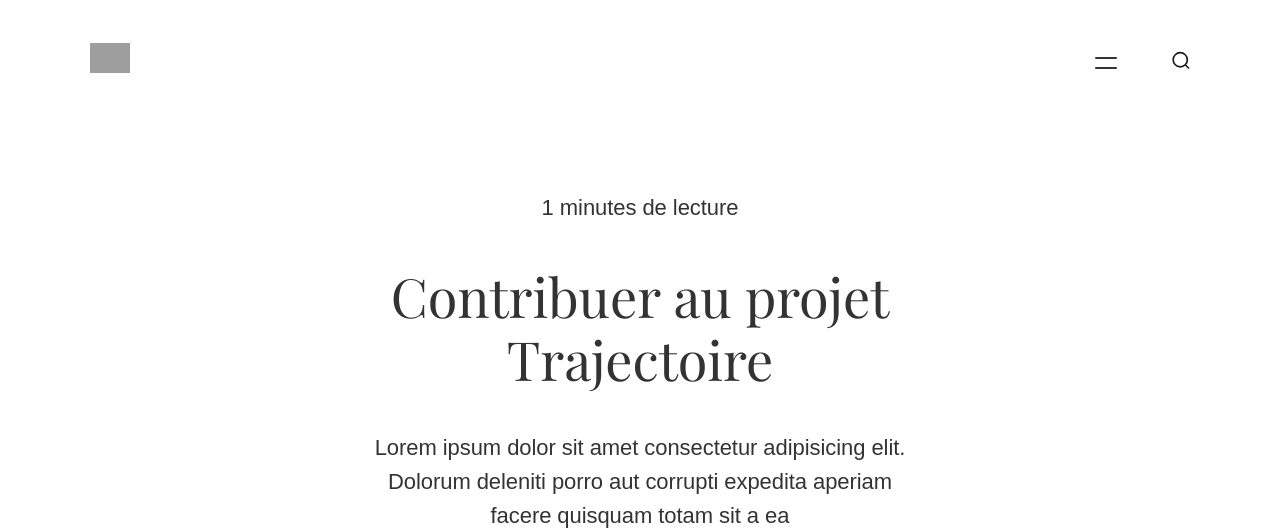
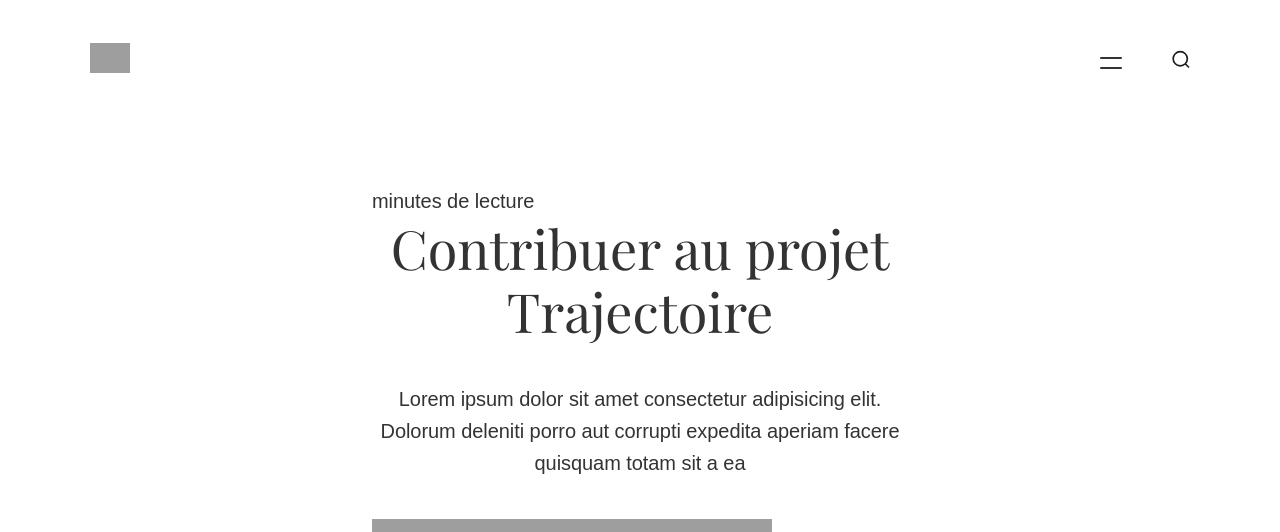
Before and after one commit to RaphaelGoutmann/Trajectoire, a Django app: page /contribute in a window 1280 px wide. Shown: the top 532 px of the page. Run offline with Django 4.2, Linux system fonts and the light colour scheme; data that the repository does not hold is empty; some web fonts are replaced; grey boxes are pictures that could not be loaded.

Commit message:
Amélioration design

```diff
--- a/src/articles/static/css/style.css
+++ b/src/articles/static/css/style.css
@@ -42,15 +42,18 @@
 
 html, body {
   font-family: "Source Serif Pro", sans-serif;
-  font-size: 22px;
+  font-size: 20px;
   letter-spacing: -0.003em;
-  line-height: 34px;
+  line-height: 32px;
   font-weight: normal;
   background: #fff;
   color: #333333; }
 
 main {
   background: #fff; }
+
+* {
+  outline: none; }
 
 hr {
   border: 0;
@@ -218,6 +221,9 @@
 
 .giant {
   font-size: 1.5em !important; }
+
+.lead {
+  font-size: 22px; }
 
 .float-left {
   float: left !important; }
@@ -586,7 +592,7 @@
   justify-content: space-between;
   align-items: center;
   padding: 0 7%;
-  font-size: 20.9px; }
+  font-size: 19px; }
   .header .bars {
     z-index: 1000; }
   .header .nav {
@@ -673,7 +679,7 @@
     align-items: center;
     gap: 1.25rem;
     padding: 1rem;
-    font-size: 23.1px; }
+    font-size: 21px; }
   .footer .license {
     display: flex;
     justify-content: center;
@@ -692,32 +698,38 @@
   max-width: 576px;
   width: 100%;
   margin: 0 auto;
-  padding: 3rem 1rem;
+  padding: 3rem 1rem; }
+
+.main-image-container {
+  margin: 3rem 0;
   display: flex;
   justify-content: center;
-  align-items: center;
-  flex-direction: column;
-  gap: 80px; }
-  .article h1, .article .h1, .article h2, .article .h2, .article h3, .article .h3, .article h4, .article .h4, .article h5, .article .h5, .article h6, .article .h6 {
-    text-align: center; }
-  .article img {
-    width: 150%;
-    max-width: 90vw; }
-  .article img.main-img {
-    width: 250%;
-    max-height: 75vh;
-    object-fit: cover; }
-
-.article .head {
-  display: flex;
-  justify-content: center;
-  align-items: center;
-  flex-direction: column;
-  gap: 40px;
+  align-items: center; }
+
+.main-image {
+  margin: 0 !important;
+  width: 200%;
+  max-width: 90vw;
+  max-height: 75vh;
+  object-fit: cover; }
+
+.article .title {
+  font-size: 54px;
+  font-weight: normal;
+  line-height: 63px;
+  margin: 0 0 40px;
+  text-align: center; }
+
+.article .resume {
   text-align: center; }
 
 .article .foot {
   width: 100%; }
+
+.article blockquote {
+  margin: 3rem 0; }
+.article h1, .article .h1, .article h2, .article .h2, .article h3, .article .h3, .article h4, .article .h4, .article h5, .article .h5, .article h6, .article .h6, .article img, .article ol, .article ul, .article p {
+  margin: 2rem 0; }
 
 /* _grid.scss */
 .row {
@@ -1474,7 +1486,7 @@
     object-fit: cover; }
   .card .card__title {
     font-weight: normal;
-    font-size: 33px;
+    font-size: 30px;
     line-height: 1.5em; }
   .card .card__title a {
     border-bottom: 0.09rem solid #828282; }
@@ -1490,7 +1502,7 @@
   padding-bottom: 12px;
   border: 1px solid #333333;
   border-radius: 0;
-  font-size: 19.8px;
+  font-size: 18px;
   line-height: 18px;
   font-weight: lighter;
   text-align: center;
@@ -1501,13 +1513,6 @@
 .btn.btn-inverted {
   color: #000;
   background: #fff; }
-
-/* _title.scss */
-.title {
-  font-size: 54px;
-  font-weight: normal;
-  line-height: 63px;
-  margin: 0; }
 
 /* _dropdown.scss */
 .dropdown {
--- a/src/articles/static/js/reading-time.js
+++ /dev/null
@@ -1,14 +0,0 @@
-document.addEventListener('DOMContentLoaded', () =>
-{
-    function readingTime(text)
-    {
-        const wpm = 225;
-        const words = text.trim().split(/\s+/).length;
-        const time = Math.ceil(words / wpm);
-
-        return time
-    }
-
-    const text = document.querySelector('#article').innerText
-    document.querySelector("#reading-time").innerText = readingTime(text);
-})
--- a/src/articles/static/scss/_base.scss
+++ b/src/articles/static/scss/_base.scss
@@ -20,6 +20,11 @@
 main
 {
     background: $body-bg;
+}
+
+*
+{
+    outline: none;
 }
 
 p
--- a/src/articles/static/scss/_utilities.scss
+++ b/src/articles/static/scss/_utilities.scss
@@ -32,6 +32,11 @@
 .small { font-size:  .95em !important }
 .big   { font-size: 1.05em !important }
 .giant { font-size: 1.5em  !important }
+
+.lead
+{
+    font-size: 1.10 * $body-font-size;
+}
 
 .float-left  { float: left  !important }
 .float-right { float: right !important }
--- a/src/articles/static/scss/_variables.scss
+++ b/src/articles/static/scss/_variables.scss
@@ -26,8 +26,8 @@
 $body-fg: $dark;
 $body-bg: $white;
 
-$body-line-height: 34px;
-$body-font-size:   22px;
+$body-line-height: 32px;
+$body-font-size:   20px;
 $body-font-weight: normal;
 $body-letter-spacing: -0.003em;
 // $body-font-family: 'Source Sans Pro', sans-serif;
--- a/src/articles/static/scss/components/_title.scss
+++ /dev/null
@@ -1,10 +0,0 @@
-/* _title.scss */
-
-.title
-{
-    font-size:   $title-font-size;
-    font-weight: $title-font-weight;
-    line-height: $title-line-height;
-
-    margin: 0;
-}
--- a/src/articles/static/scss/layout/_article.scss
+++ b/src/articles/static/scss/layout/_article.scss
@@ -8,48 +8,57 @@
     margin: 0 auto;
     padding: 3 * $spacer 1 * $spacer;
 
+
+}
+
+.main-image-container
+{
+    margin: 3rem 0;
+
     display: flex;
     justify-content: center;
     align-items: center;
-    flex-direction: column;
-
-    gap: 80px;
-
-    h1, h2, h3, h4, h5, h6
-    {
-        text-align: center;
-    }
-
-    img
-    {
-        width: 150%;
-        max-width: 90vw;
-    }
-
-    img.main-img
-    {
-        width: 250%;
-        max-height: 75vh;
-        object-fit: cover;
-    }
 }
 
+.main-image
+{
+    margin: 0 !important;
+    width: 200%;
+    max-width: 90vw;
+    max-height: 75vh;
 
-.article .head
+    object-fit: cover;
+}
+
+.article .title
 {
-    display: flex;
-
-    justify-content: center;
-    align-items: center;
-    flex-direction: column;
-
-    gap: 40px;
+    font-size:   $title-font-size;
+    font-weight: $title-font-weight;
+    line-height: $title-line-height;
+    margin: 0 0 40px;
 
     text-align: center;
+}
 
+.article .resume
+{
+    text-align: center;
 }
 
 .article .foot
 {
     width: 100%;
 }
+
+.article
+{
+    blockquote
+    {
+        margin: 3rem 0;
+    }
+
+    h1, h2, h3, h4, h5, h6, img, ol, ul, p
+    {
+        margin: 2rem 0;
+    }
+}
--- a/src/articles/static/scss/style.scss
+++ b/src/articles/static/scss/style.scss
@@ -16,7 +16,6 @@
 // components
 @import "components/card";
 @import "components/button";
-@import "components/title";
 @import "components/dropdown";
 @import "components/alert";
 @import "components/badge";
--- a/src/articles/templates/articles/search.html
+++ b/src/articles/templates/articles/search.html
@@ -9,7 +9,7 @@
 
     <div class="container-md">
 
-        <h1 class="title">{{ results|length }} Résultats</h1>
+        <h1>{{ results|length }} Résultats</h1>
 
         <hr>
 
```
Also changed, not shown: src/articles/templates/articles/article_detail.html (+5 -13 lines), 1 other file.
